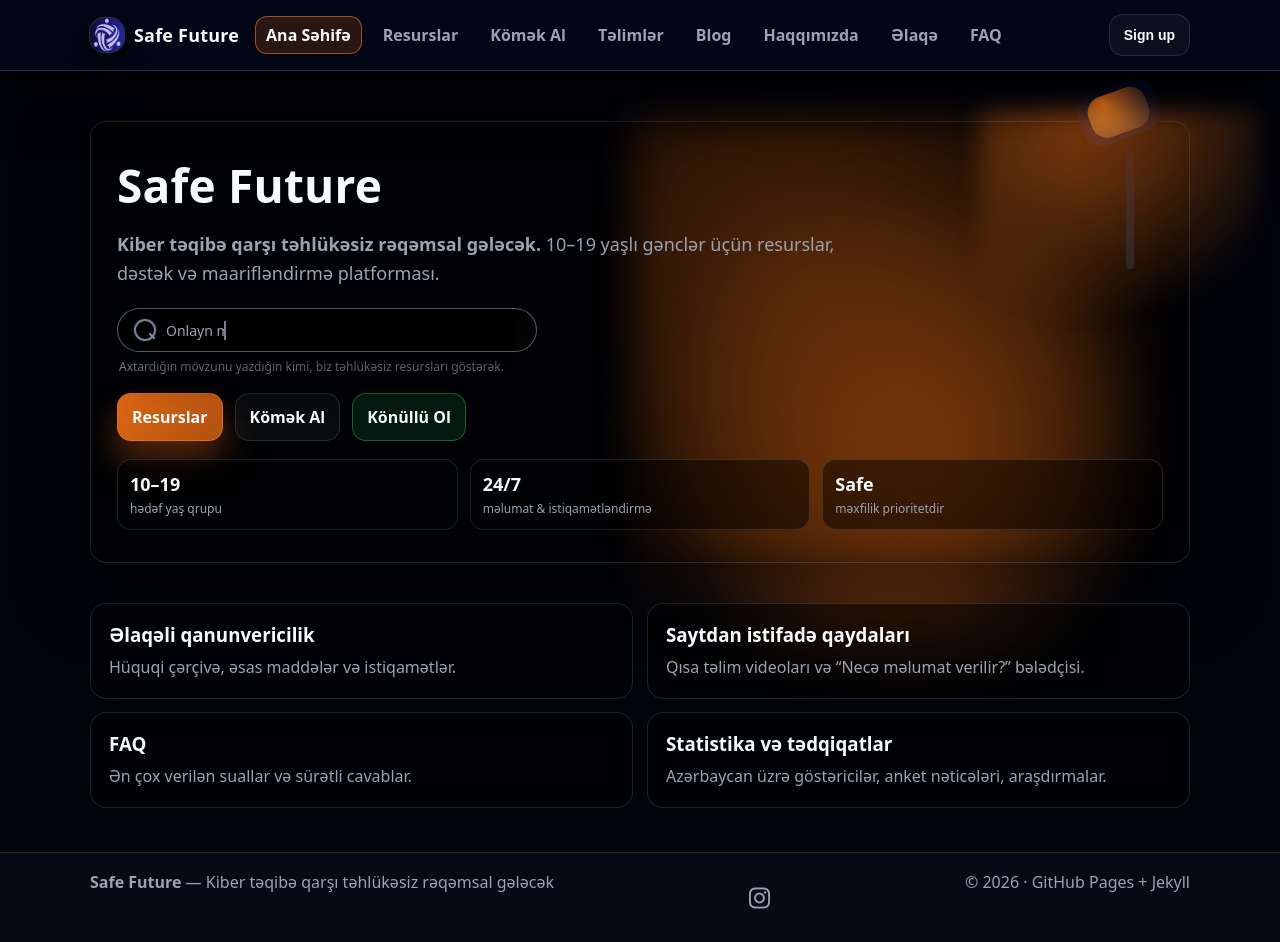
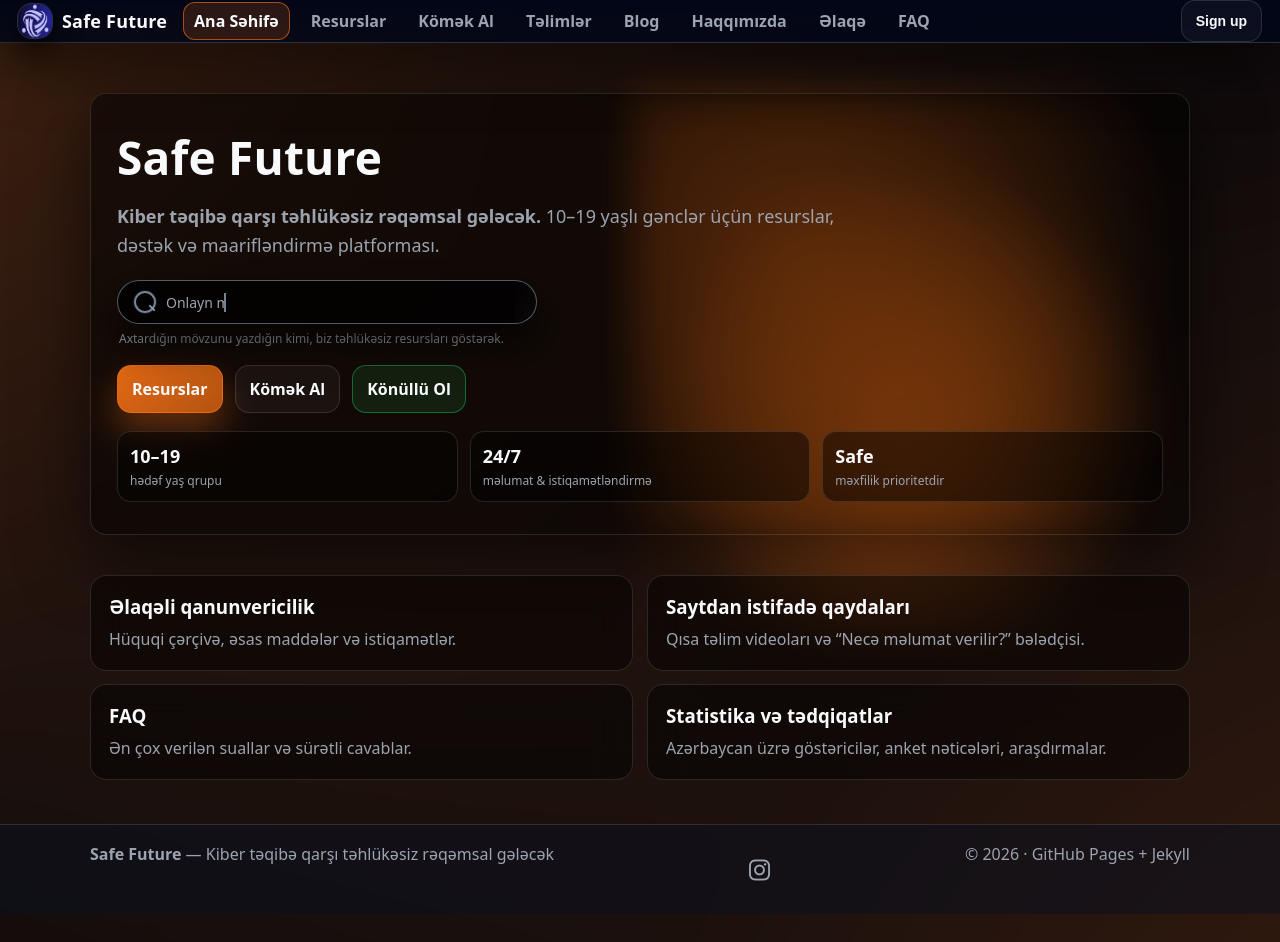
Before and after one commit to safefuture-cyber/Safe-Future-HZT, a Jekyll site: the page built from index.md, in a window 1280 px wide and 942 px high. Built offline with Jekyll 4.4.1, drawn with Linux system fonts in a browser that asks for light colours; comment, search, counter and statistics services are not loaded.

Commit message:
Remove hero lamp and shift header brand left
Made-with: Cursor

```diff
--- a/_layouts/default.html
+++ b/_layouts/default.html
@@ -9,7 +9,7 @@
 
     <meta name="description" content="{{ site.description }}" />
 
-    <link rel="stylesheet" href="{{ '/assets/css/style.css?v=3' | relative_url }}" />
+    <link rel="stylesheet" href="{{ '/assets/css/style.css?v=4' | relative_url }}" />
     <script defer src="{{ '/assets/js/main.js?v=3' | relative_url }}"></script>
     <script>
       window.SAFE_FUTURE_FIREBASE_CONFIG = {
--- a/_layouts/home.html
+++ b/_layouts/home.html
@@ -41,11 +41,6 @@ layout: default
       </div>
     </div>
   </div>
-  <div class="hero-lamp" aria-hidden="true">
-    <div class="hero-lamp-stand"></div>
-    <div class="hero-lamp-head"></div>
-    <div class="hero-lamp-light"></div>
-  </div>
 </section>
 
 <section class="grid">
--- a/assets/css/style.css
+++ b/assets/css/style.css
@@ -23,18 +23,30 @@ body{
 }
 
 body::before{
-  content:none; /* qlobal alov effektini söndürdük, yalnız hero-da qalsın */
+  content:"";
+  position:fixed;
+  inset:-40%;
+  background:
+    radial-gradient(circle at 10% 0%, rgba(249,115,22,.50), transparent 60%),
+    radial-gradient(circle at 90% 100%, rgba(249,115,22,.35), transparent 60%);
+  opacity:.7;
+  mix-blend-mode:screen;
+  filter: blur(42px);
+  transform:translate3d(0,0,0);
+  animation: flameWave 26s ease-in-out infinite alternate;
+  pointer-events:none;
+  z-index:-1;
 }
 
 @keyframes flameWave{
   0%{
-    transform: translate3d(-10%,4%,0) scale(1.05) rotate(-3deg);
+    transform: translate3d(-8%,6%,0) scale(1.02) rotate(-4deg);
   }
   50%{
-    transform: translate3d(8%,-6%,0) scale(1.12) rotate(2deg);
+    transform: translate3d(6%,-8%,0) scale(1.08) rotate(2deg);
   }
   100%{
-    transform: translate3d(-6%,-2%,0) scale(1.06) rotate(4deg);
+    transform: translate3d(-5%,-4%,0) scale(1.03) rotate(4deg);
   }
 }
 
@@ -54,6 +66,12 @@ body::after{
 
 a{color:inherit;text-decoration:none}
 .container{width:min(1100px,92%); margin:0 auto}
+
+.site-header .container{
+  width:100%;
+  margin:0 auto;
+  padding:0 18px;
+}
 
 .site-header{
   position:sticky; top:0; z-index:50;
@@ -416,57 +434,6 @@ body.auth-open{
   z-index:-1;
   animation: heroFlame 18s ease-in-out infinite alternate;
 }
-.hero-lamp{
-  position:absolute;
-  right:-10px;
-  top:-40px;
-  width:140px;
-  height:220px;
-  pointer-events:none;
-  z-index:1;
-}
-.hero-lamp-stand{
-  position:absolute;
-  left:50%;
-  bottom:10px;
-  width:8px;
-  height:120px;
-  transform:translateX(-50%);
-  border-radius:999px;
-  background: linear-gradient(to bottom, #020617, #111827);
-  box-shadow: 0 8px 24px rgba(0,0,0,.7);
-}
-.hero-lamp-head{
-  position:absolute;
-  left:15%;
-  top:40px;
-  width:80px;
-  height:54px;
-  border-radius:18px;
-  background: #020617;
-  box-shadow: 0 12px 35px rgba(0,0,0,.85);
-  transform-origin:left center;
-  transform:rotate(-20deg);
-}
-.hero-lamp-head::after{
-  content:"";
-  position:absolute;
-  inset:6px 10px;
-  border-radius:16px;
-  background: radial-gradient(circle at 30% 20%, rgba(249,115,22,.9), rgba(17,24,39,1));
-}
-.hero-lamp-light{
-  position:absolute;
-  top:70px;
-  left:-80px;
-  width:260px;
-  height:260px;
-  background: radial-gradient(circle at 40% 0%, rgba(249,115,22,.55), transparent 65%);
-  filter: blur(10px);
-  opacity:.75;
-  mix-blend-mode:screen;
-  animation: lampLight 14s ease-in-out infinite alternate;
-}
 .hero-card{
   background: rgba(0,0,0,.52);
   backdrop-filter: blur(18px);
@@ -593,21 +560,6 @@ body.auth-open{
   }
   100%{
     transform: translate3d(-3%,-2%,0) scale(1.03);
-  }
-}
-
-@keyframes lampLight{
-  0%{
-    transform: translate3d(-4%,0,0) scale(1);
-    opacity:.7;
-  }
-  50%{
-    transform: translate3d(4%,-4%,0) scale(1.08);
-    opacity:.95;
-  }
-  100%{
-    transform: translate3d(-2%,-2%,0) scale(1.02);
-    opacity:.8;
   }
 }
 
```
